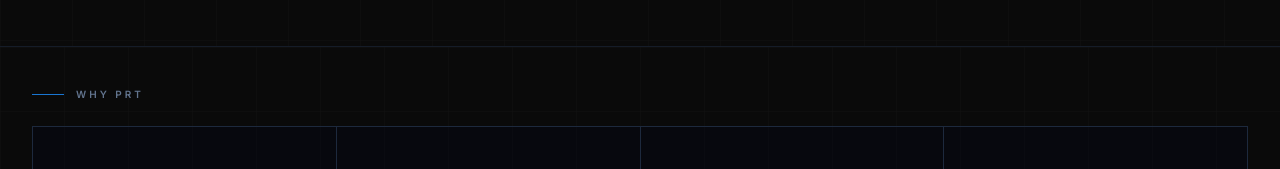
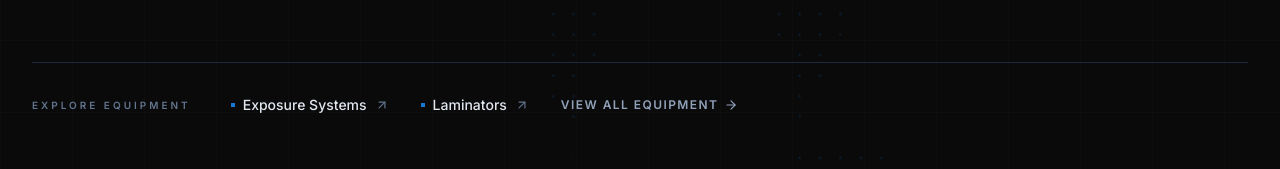
Before and after one commit to 0195lee-max/prt-equipment-website, a Next.js app: page / in a window 1280 px wide. Shown: the part 1278-1447 px from the top of the page. Built offline with nearby package versions, Linux system fonts and the light colour scheme.

Commit message:
Refine homepage company proof and equipment quick links
Co-Authored-By: Claude Sonnet 4.6 <noreply@anthropic.com>

```diff
--- a/components/applications-section.tsx
+++ b/components/applications-section.tsx
@@ -92,7 +92,7 @@ export function ApplicationsSection({ lang }: ApplicationsSectionProps) {
           }}
         />
 
-        <div className="relative mx-auto max-w-7xl px-6 pt-8 pb-12 lg:px-8 lg:pt-10 lg:pb-14">
+        <div className="relative mx-auto max-w-7xl px-6 pt-14 pb-12 lg:px-8 lg:pt-16 lg:pb-14">
           <div className="flex items-center gap-3 mb-6">
             <div className="h-px w-8" style={{ backgroundColor: "#1976D2" }} />
             <p className="text-[10px] font-semibold uppercase tracking-[0.3em] text-slate-500">
@@ -104,7 +104,7 @@ export function ApplicationsSection({ lang }: ApplicationsSectionProps) {
             {t.whyPoints.map((point, idx) => (
               <div
                 key={idx}
-                className="group relative border-r border-b border-slate-800 bg-slate-950/30 px-5 py-11 flex flex-col items-center justify-center text-center gap-3 transition-colors duration-300 hover:bg-[#1976D2]/[0.07]"
+                className="group relative border-r border-b border-slate-800 bg-slate-950/30 px-5 py-12 flex flex-col items-center justify-center text-center gap-3 transition-colors duration-300 hover:bg-[#1976D2]/[0.07]"
               >
                 {/* hover accent — blue underline grows along the bottom */}
                 <span
@@ -120,7 +120,7 @@ export function ApplicationsSection({ lang }: ApplicationsSectionProps) {
                   <p className="text-sm font-semibold text-slate-200 leading-normal mb-2 transition-colors duration-300 group-hover:text-white">
                     {point.title}
                   </p>
-                  <p className="text-xs text-slate-400 leading-[1.7] transition-colors duration-300 group-hover:text-slate-300">
+                  <p className="text-xs text-slate-400 leading-[1.85] transition-colors duration-300 group-hover:text-slate-300">
                     {point.sub}
                   </p>
                 </div>
--- a/components/company-proof.tsx
+++ b/components/company-proof.tsx
@@ -1,6 +1,6 @@
 "use client"
 
-import { ArrowRight } from "lucide-react"
+import { ArrowRight, ArrowUpRight } from "lucide-react"
 
 type Language = "ko" | "en" | "zh"
 
@@ -13,6 +13,7 @@ const translations = {
     body: "PRT는 안정적인 Roll-to-Roll 반도체 공정 시스템에 집중하는 엔지니어링 전문 기업입니다. 반복 가능한 공정 성능, 안정적인 웹 핸들링, 장기 엔지니어링 지원을 갖춘 장비로 아시아 전역의 생산 라인을 지원합니다.",
     ctaCompany: "View Company",
     ctaInstalled: "View Installed Base",
+    quickLabel: "Explore Equipment",
   },
   en: {
     eyebrow: "PRT AT A GLANCE",
@@ -22,6 +23,7 @@ const translations = {
     body: "PRT is a specialized engineering company focused on stable Roll-to-Roll semiconductor process systems. We support production lines across Asia with equipment designed for repeatable process performance, stable web handling, and long-term engineering support.",
     ctaCompany: "View Company",
     ctaInstalled: "View Installed Base",
+    quickLabel: "Explore Equipment",
   },
   zh: {
     eyebrow: "PRT AT A GLANCE",
@@ -31,6 +33,7 @@ const translations = {
     body: "PRT 是一家专注于稳定 Roll-to-Roll 半导体工艺系统的工程专业公司。凭借具备可重复工艺性能、稳定卷材输送与长期工程支持的设备，服务于亚洲各地的生产线。",
     ctaCompany: "View Company",
     ctaInstalled: "View Installed Base",
+    quickLabel: "Explore Equipment",
   },
 }
 
@@ -43,6 +46,14 @@ const METRICS: Array<{ title: string; sub: string }> = [
   { title: "Repeat Orders", sub: "From existing customers" },
 ]
 
+// Equipment quick-navigation — lightweight deep-links into /products.
+// Kept in English in every locale (navigation labels are not translated).
+// Exposure must come first.
+const QUICK_LINKS: Array<{ href: string; label: string }> = [
+  { href: "/products#cat-exposure", label: "Exposure Systems" },
+  { href: "/products#cat-laminators", label: "Laminators" },
+]
+
 interface CompanyProofProps {
   lang: Language
 }
@@ -51,7 +62,7 @@ export function CompanyProof({ lang }: CompanyProofProps) {
   const t = translations[lang]
 
   return (
-    <section className="relative bg-[#0A0A0A] border-t border-slate-800/60">
+    <section className="relative overflow-hidden bg-[#0A0A0A] border-t border-slate-800/60">
       {/* very faint engineering grid — calm, not busy */}
       <div
         aria-hidden="true"
@@ -63,7 +74,56 @@ export function CompanyProof({ lang }: CompanyProofProps) {
         }}
       />
 
-      <div className="relative mx-auto max-w-7xl px-6 pt-16 pb-10 lg:px-8 lg:pt-20 lg:pb-12">
+      {/* ── Subtle dotted Asia-region map (CSS/SVG only) ──────────
+          Atmospheric background motif concentrated in the lower-right
+          empty space. No labels, pins, lines, glow, or animation.
+          Masked so it fades away from the headline / KPI / copy and
+          never competes with text. Hidden on small screens. */}
+      <div
+        aria-hidden="true"
+        className="pointer-events-none absolute inset-0 hidden lg:block"
+        style={{
+          WebkitMaskImage:
+            "radial-gradient(135% 135% at 72% 70%, #000 0%, #000 42%, transparent 80%)",
+          maskImage:
+            "radial-gradient(135% 135% at 72% 70%, #000 0%, #000 42%, transparent 80%)",
+        }}
+      >
+        <svg
+          viewBox="0 0 1000 1000"
+          preserveAspectRatio="xMidYMid meet"
+          className="absolute right-[7%] top-1/2 h-[168%] w-auto -translate-y-1/2"
+          style={{ opacity: 0.14 }}
+        >
+          <defs>
+            <pattern
+              id="prt-asia-dots"
+              width="18"
+              height="18"
+              patternUnits="userSpaceOnUse"
+            >
+              <circle cx="9" cy="9" r="1.3" fill="#1976D2" />
+            </pattern>
+            <clipPath id="prt-asia-clip">
+              {/* Mainland Asia (stylized): broad north mass, China/Korea
+                  east coast, Indochina peninsula, India triangle,
+                  Arabian peninsula. */}
+              <path d="M150 300 L300 220 L480 200 L700 210 L840 250 L880 300 L820 330 L855 380 L800 400 L815 450 L760 480 L775 540 L720 560 L700 610 L690 655 L670 700 L660 715 L645 700 L650 660 L625 625 L645 595 L615 580 L600 548 L560 545 L545 520 L520 560 L490 620 L460 715 L440 700 L430 630 L415 575 L430 545 L415 520 L390 525 L360 545 L335 580 L305 600 L270 590 L255 560 L235 545 L225 510 L250 495 L215 470 L225 440 L190 420 L200 380 L165 360 L175 325 Z" />
+              {/* Japanese arc */}
+              <path d="M885 395 L902 422 L912 458 L901 472 L889 452 L876 418 Z" />
+              {/* Indonesian island chain */}
+              <path d="M648 735 L720 744 L784 760 L763 773 L699 762 L644 750 Z" />
+              {/* Sri Lanka cue beneath India */}
+              <path d="M452 728 L462 735 L458 748 L447 742 Z" />
+            </clipPath>
+          </defs>
+          <g clipPath="url(#prt-asia-clip)">
+            <rect x="0" y="0" width="1000" height="1000" fill="url(#prt-asia-dots)" />
+          </g>
+        </svg>
+      </div>
+
+      <div className="relative mx-auto max-w-7xl px-6 pt-16 pb-16 lg:px-8 lg:pt-20 lg:pb-24">
         <div className="grid gap-12 lg:grid-cols-2 lg:items-start lg:gap-16">
           {/* Left: company preview copy */}
           <div>
@@ -121,6 +181,40 @@ export function CompanyProof({ lang }: CompanyProofProps) {
             ))}
           </div>
         </div>
+
+        {/* ── Equipment quick navigation — lightweight deep-links ───
+            Not product cards, no images. Square accents, thin divider. */}
+        <div className="mt-14 border-t border-slate-800 pt-7 lg:mt-16">
+          <div className="flex flex-col gap-5 sm:flex-row sm:items-center sm:gap-10">
+            <p className="text-[10px] font-semibold uppercase tracking-[0.3em] text-slate-500">
+              {t.quickLabel}
+            </p>
+            <div className="flex flex-wrap items-center gap-x-8 gap-y-3">
+              {QUICK_LINKS.map((link) => (
+                <a
+                  key={link.href}
+                  href={link.href}
+                  className="group inline-flex items-center gap-2 py-1 text-sm font-medium text-slate-200 transition-colors hover:text-white"
+                >
+                  <span
+                    aria-hidden="true"
+                    className="h-1 w-1 flex-shrink-0"
+                    style={{ backgroundColor: "#1976D2" }}
+                  />
+                  {link.label}
+                  <ArrowUpRight className="h-3.5 w-3.5 text-slate-500 transition-all group-hover:translate-x-0.5 group-hover:-translate-y-0.5 group-hover:text-[#1976D2]" />
+                </a>
+              ))}
+              <a
+                href="/products"
+                className="group inline-flex items-center gap-1.5 py-1 text-xs font-semibold uppercase tracking-[0.12em] text-slate-400 transition-colors hover:text-white sm:ml-auto"
+              >
+                View All Equipment
+                <ArrowRight className="h-3.5 w-3.5 transition-transform group-hover:translate-x-0.5" />
+              </a>
+            </div>
+          </div>
+        </div>
       </div>
     </section>
   )
```
